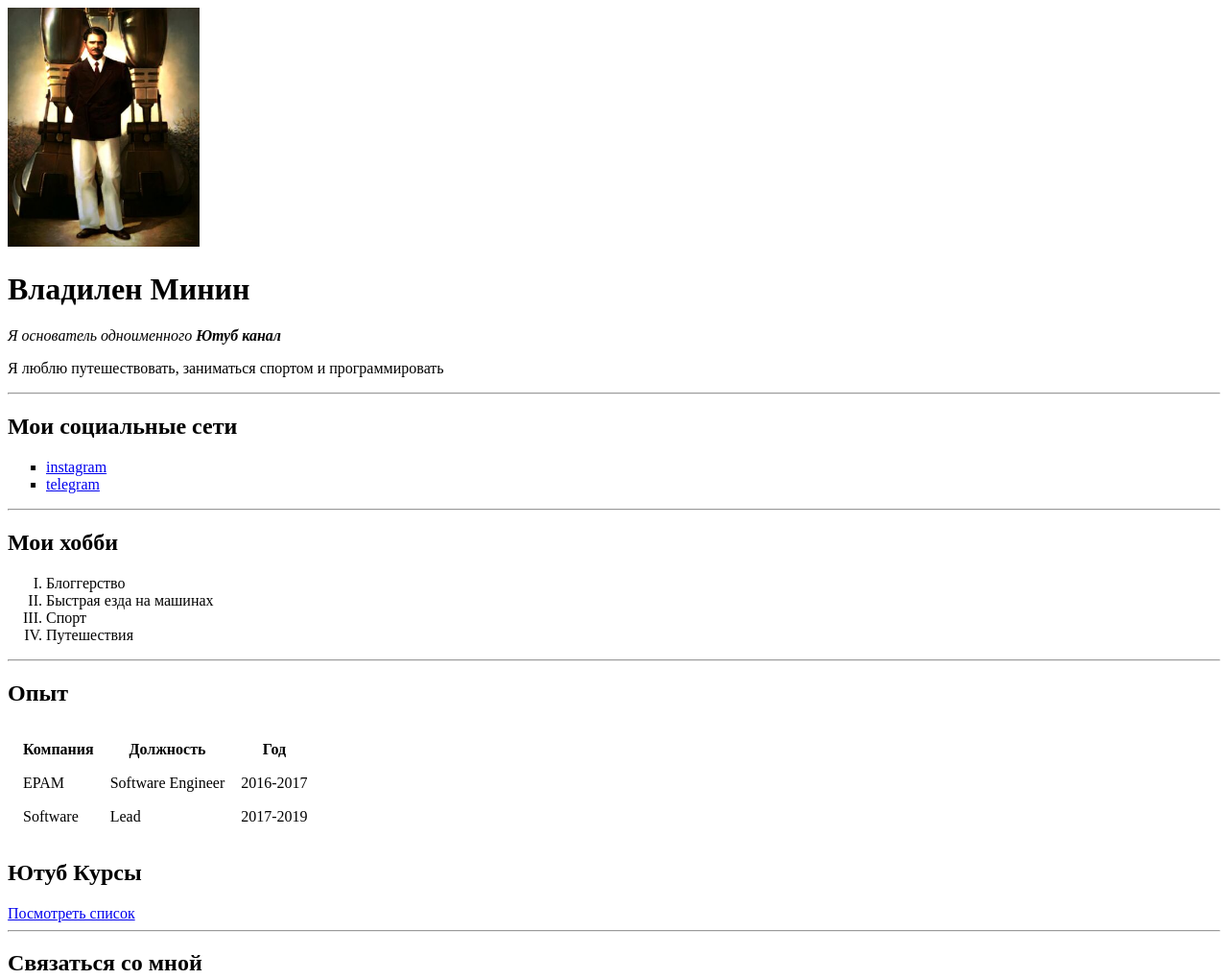
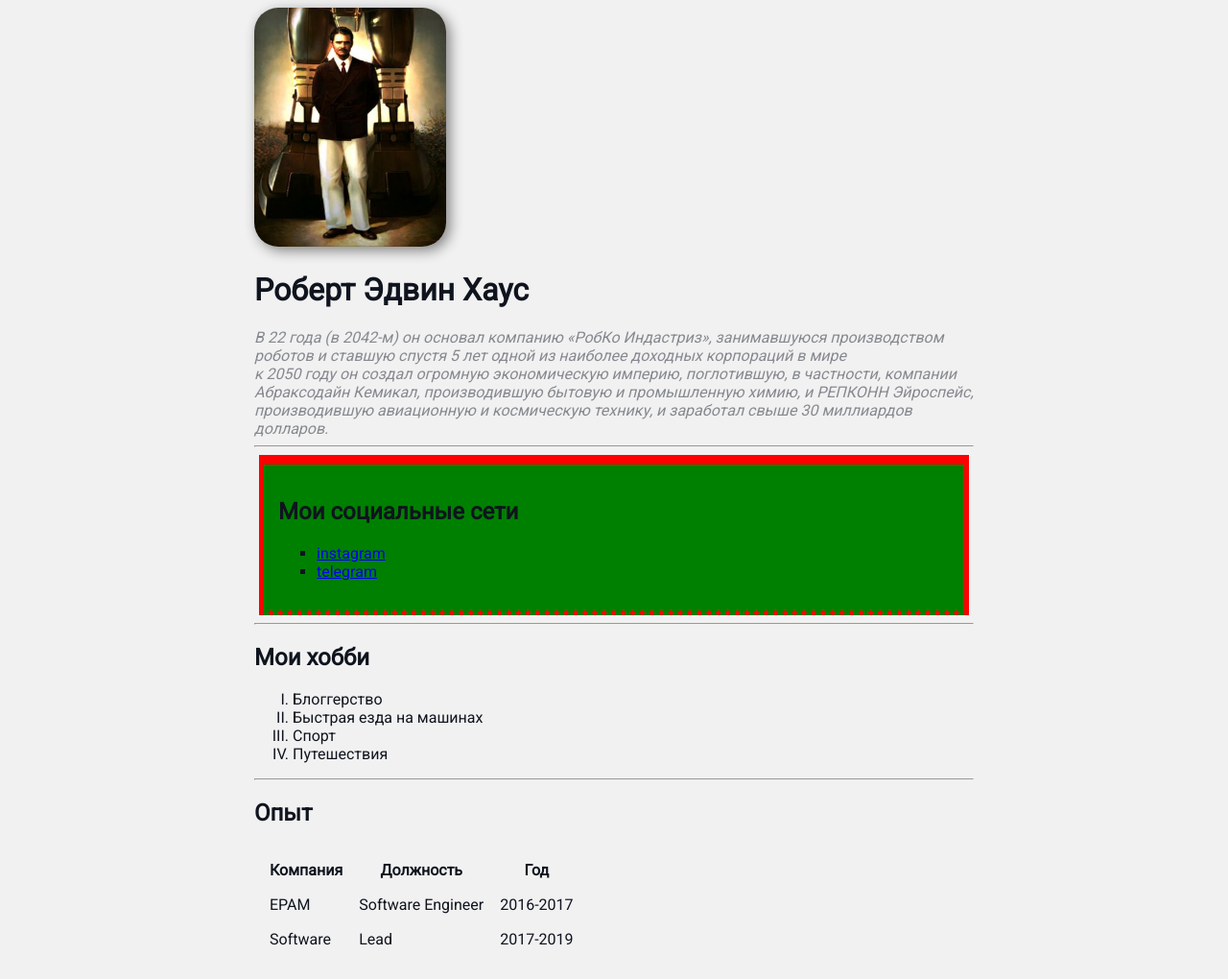
Before and after one commit to gmlgit/vm, a plain HTML site: page index.html in a window 1280 px wide. Shown: the top 1020 px of the page at 96% size. Drawn offline with Linux system fonts and the light colour scheme.

Commit message:
Add files via upload

```diff
--- a/index.html
+++ b/index.html
@@ -5,17 +5,28 @@
     <meta http-equiv="X-UA-Compatible" content="IE=edge" />
     <meta name="viewport" content="width=device-width, initial-scale=1.0" />
     <title>Resume</title>
+    <link rel="stylesheet" href="styles.css" />
   </head>
   <body>
-    <img src="House.jpg" alt="Фото" width="200" />
-    <h1>Владилен Минин</h1>
+    <div class="container">
+      <div class="info">
+        <img src="House.jpg" alt="Фото" class="avatar" />
+        <h1>Роберт Эдвин Хаус</h1>
         <p>
-      <em>Я основатель одноименного <strong>Ютуб канал</strong></em>
+          В 22 года (в 2042-м) он основал компанию «РобКо Индастриз»,
+          занимавшуюся производством роботов и ставшую спустя 5 лет одной из
+          наиболее доходных корпораций в мире
         </p>
-    <p>Я люблю путешествовать, заниматься спортом и программировать</p>
+        <p>
+          к 2050 году он создал огромную экономическую империю, поглотившую, в
+          частности, компании Абраксодайн Кемикал, производившую бытовую и
+          промышленную химию, и РЕПКОНН Эйроспейс, производившую авиационную и
+          космическую технику, и заработал свыше 30 миллиардов долларов.
+        </p>
+      </div>
 
       <hr />
-
+      <div class="social">
         <h2>Мои социальные сети</h2>
         <ul type="square">
           <li>
@@ -27,6 +38,7 @@
             <a target="_blank" href="https://t.me/js_by_vladilen">telegram</a>
           </li>
         </ul>
+      </div>
       <hr />
       <h2>Мои хобби</h2>
       <ol type="I">
@@ -62,7 +74,11 @@
 
       <form action="/">
         <label for="name">Ваше имя</label>
-      <input type="text" id="name" placeholder="Начните вводить ваше имя..." />
+        <input
+          type="text"
+          id="name"
+          placeholder="Начните вводить ваше имя..."
+        />
         <br />
         <label for="email">Ваш имейл</label>
         <input
@@ -77,5 +93,6 @@
         <br />
         <input type="submit" value="Связаться" />
       </form>
+    </div>
   </body>
 </html>
--- /dev/null
+++ b/styles.css
@@ -0,0 +1,40 @@
+@import url("https://fonts.googleapis.com/css2?family=Roboto&display=swap");
+
+body {
+  background-color: #f1f1f1;
+  color: #0f141e;
+
+  font-size: 16px;
+  font-weight: normal;
+  font-family: "Roboto", "Lucida Sans", "Lucida Sans Regular", "Lucida Grande",
+    "Lucida Sans Unicode", Geneva, Verdana, sans-serif;
+}
+
+.avatar {
+  width: 200px;
+  border-radius: 25px;
+  box-shadow: 4px 4px 14px grey;
+}
+
+.info p {
+  color: #86898f;
+  margin: 0;
+  font-style: italic;
+  /* text-transform: ; */
+  /* letter-spacing: 15px; */
+  /* word-spacing: 4px; */
+}
+
+.container {
+  max-width: 750px;
+  margin: auto;
+}
+
+.social {
+  background: green;
+  padding: 15px;
+  margin: 5px;
+  border: 5px solid red;
+  border-bottom-style: dotted;
+  border-top-width: 10px;
+}
```
Lines whose indentation alone changed are shown as unchanged.
